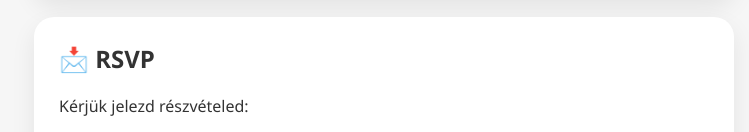
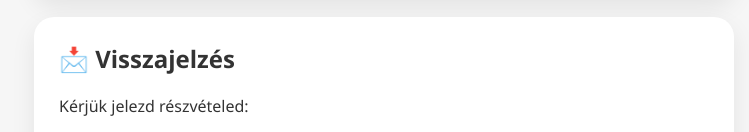
Before and after one commit to Vityoka/eskuvo, a plain HTML site: page index.html in a window 1280 px wide. Shown: the part 1176-1308 px from the top of the page, without its empty margins (256-1005 px from the left). Drawn offline with Linux system fonts and the light colour scheme.

Commit message:
Update index.html

```diff
--- a/index.html
+++ b/index.html
@@ -43,7 +43,7 @@
 </section>
 
 <section class="card">
-  <h2>📩 RSVP</h2>
+  <h2>📩 Visszajelzés</h2>
   <p>Kérjük jelezd részvételed:</p>
   <a class="button" href="https://forms.gle/..." target="_blank">Visszajelzek</a>
 </section>
```
